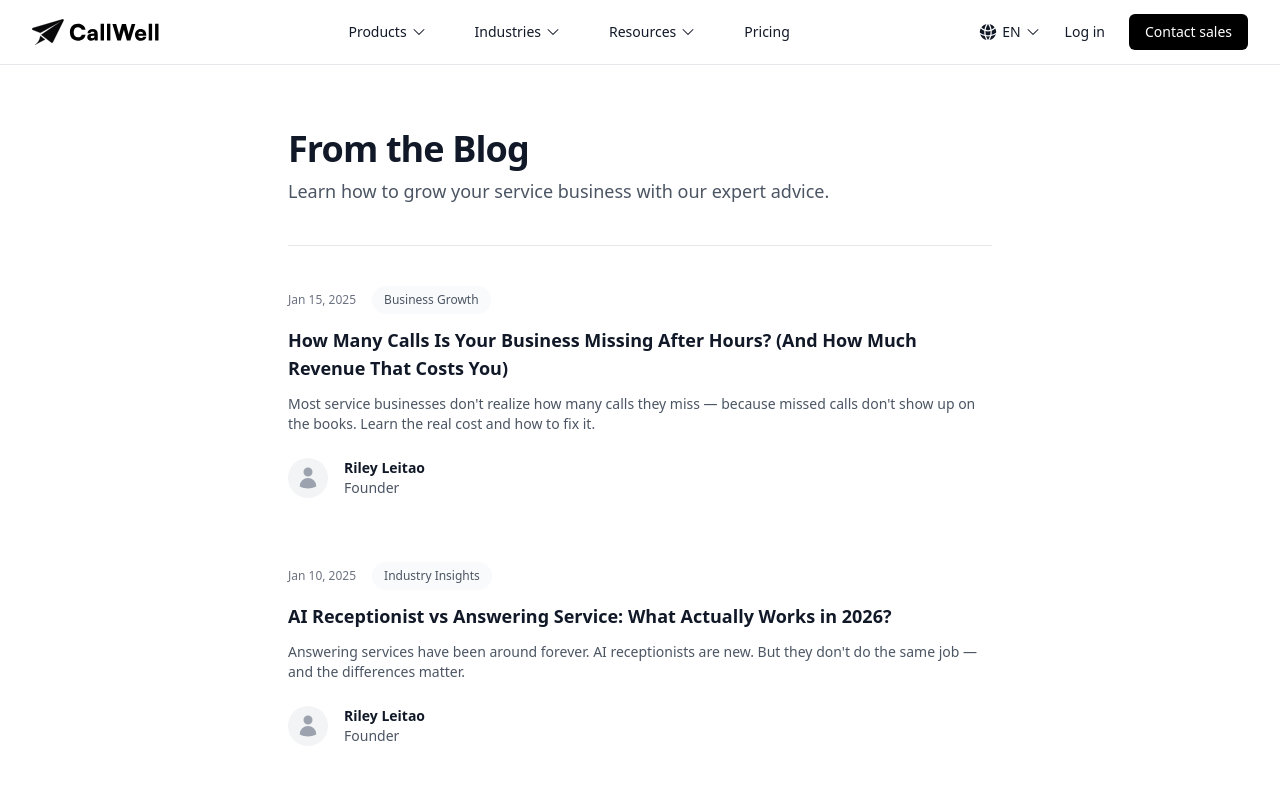
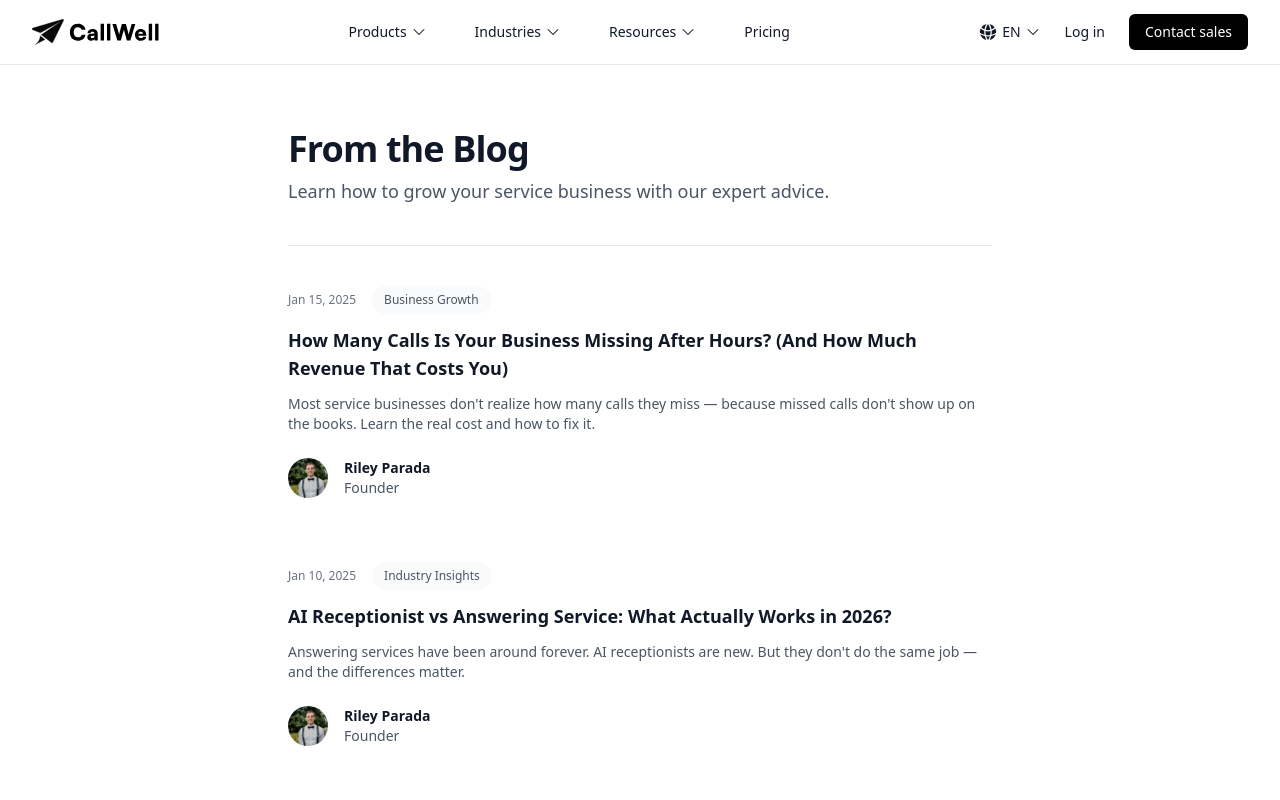
Before and after one commit to rileyleitao/Callwell, a Vue app: page /blog in a window 1280 px wide. Shown: the top 800 px of the page. Built offline with nearby package versions, Linux system fonts and the light colour scheme; a web font is replaced by a local one.

Commit message:
Update blog author to Riley Parada with photo

```diff
--- a/src/pages/BlogPage.vue
+++ b/src/pages/BlogPage.vue
@@ -29,9 +29,7 @@
               <p class="mt-3 text-sm text-gray-600 line-clamp-3">{{ post.excerpt }}</p>
             </div>
             <div class="mt-6 flex items-center gap-x-4">
-              <div class="h-10 w-10 rounded-full bg-gray-100 flex items-center justify-center">
-                <UserIcon class="h-6 w-6 text-gray-400" />
-              </div>
+              <img src="/RileyParada.jpg" alt="Riley Parada" class="h-10 w-10 rounded-full object-cover" />
               <div class="text-sm">
                 <p class="font-semibold text-gray-900">{{ post.author.name }}</p>
                 <p class="text-gray-600">{{ post.author.role }}</p>
@@ -68,7 +66,6 @@
 <script setup>
 import Header from '../components/Header.vue'
 import Footer from '../components/Footer.vue'
-import { UserIcon } from '@heroicons/vue/24/solid'
 import { trackContactSales } from '../composables/useAnalytics'
 
 const formatDate = (dateString) => {
@@ -85,7 +82,7 @@ const posts = [
     date: '2025-01-15',
     category: 'Business Growth',
     author: {
-      name: 'Riley Leitao',
+      name: 'Riley Parada',
       role: 'Founder'
     }
   },
@@ -96,7 +93,7 @@ const posts = [
     date: '2025-01-10',
     category: 'Industry Insights',
     author: {
-      name: 'Riley Leitao',
+      name: 'Riley Parada',
       role: 'Founder'
     }
   },
@@ -107,7 +104,7 @@ const posts = [
     date: '2025-01-05',
     category: 'How-To Guide',
     author: {
-      name: 'Riley Leitao',
+      name: 'Riley Parada',
       role: 'Founder'
     }
   }
--- a/src/pages/BlogPostAIvsAnswering.vue
+++ b/src/pages/BlogPostAIvsAnswering.vue
@@ -14,11 +14,9 @@
           AI Receptionist vs Answering Service: What Actually Works in 2026?
         </h1>
         <div class="flex items-center gap-x-4 mt-6">
-          <div class="h-10 w-10 rounded-full bg-gray-100 flex items-center justify-center">
-            <UserIcon class="h-6 w-6 text-gray-400" />
-          </div>
+          <img src="/RileyParada.jpg" alt="Riley Parada" class="h-10 w-10 rounded-full object-cover" />
           <div class="text-sm">
-            <p class="font-semibold text-gray-900">Riley Leitao</p>
+            <p class="font-semibold text-gray-900">Riley Parada</p>
             <p class="text-gray-600">Founder</p>
           </div>
         </div>
@@ -170,5 +168,5 @@
 <script setup>
 import Header from '../components/Header.vue'
 import Footer from '../components/Footer.vue'
-import { UserIcon, CheckIcon, ArrowLeftIcon, XMarkIcon } from '@heroicons/vue/24/solid'
+import { CheckIcon, ArrowLeftIcon, XMarkIcon } from '@heroicons/vue/24/solid'
 </script>
--- a/src/pages/BlogPostMissedCalls.vue
+++ b/src/pages/BlogPostMissedCalls.vue
@@ -14,11 +14,9 @@
           How Many Calls Is Your Business Missing After Hours? (And How Much Revenue That Costs You)
         </h1>
         <div class="flex items-center gap-x-4 mt-6">
-          <div class="h-10 w-10 rounded-full bg-gray-100 flex items-center justify-center">
-            <UserIcon class="h-6 w-6 text-gray-400" />
-          </div>
+          <img src="/RileyParada.jpg" alt="Riley Parada" class="h-10 w-10 rounded-full object-cover" />
           <div class="text-sm">
-            <p class="font-semibold text-gray-900">Riley Leitao</p>
+            <p class="font-semibold text-gray-900">Riley Parada</p>
             <p class="text-gray-600">Founder</p>
           </div>
         </div>
@@ -156,5 +154,5 @@
 <script setup>
 import Header from '../components/Header.vue'
 import Footer from '../components/Footer.vue'
-import { UserIcon, CheckIcon, ArrowLeftIcon } from '@heroicons/vue/24/solid'
+import { CheckIcon, ArrowLeftIcon } from '@heroicons/vue/24/solid'
 </script>
--- a/src/pages/BlogPostPhoneSetup.vue
+++ b/src/pages/BlogPostPhoneSetup.vue
@@ -14,11 +14,9 @@
           The Best Phone Setup for Service Businesses in 2026 (Without Replacing Your Current System)
         </h1>
         <div class="flex items-center gap-x-4 mt-6">
-          <div class="h-10 w-10 rounded-full bg-gray-100 flex items-center justify-center">
-            <UserIcon class="h-6 w-6 text-gray-400" />
-          </div>
+          <img src="/RileyParada.jpg" alt="Riley Parada" class="h-10 w-10 rounded-full object-cover" />
           <div class="text-sm">
-            <p class="font-semibold text-gray-900">Riley Leitao</p>
+            <p class="font-semibold text-gray-900">Riley Parada</p>
             <p class="text-gray-600">Founder</p>
           </div>
         </div>
@@ -166,5 +164,5 @@
 <script setup>
 import Header from '../components/Header.vue'
 import Footer from '../components/Footer.vue'
-import { UserIcon, CheckIcon, ArrowLeftIcon, XMarkIcon } from '@heroicons/vue/24/solid'
+import { CheckIcon, ArrowLeftIcon, XMarkIcon } from '@heroicons/vue/24/solid'
 </script>
```
